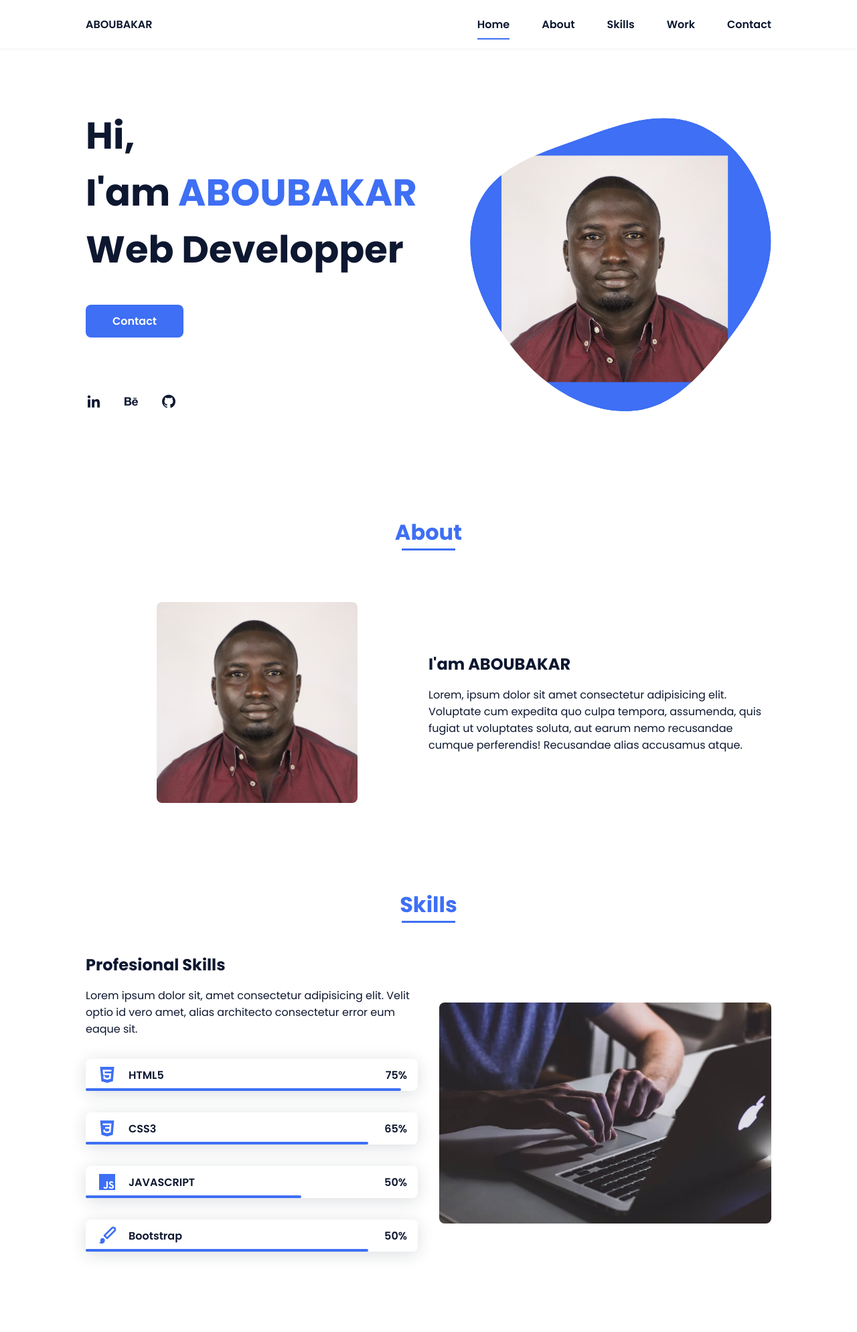
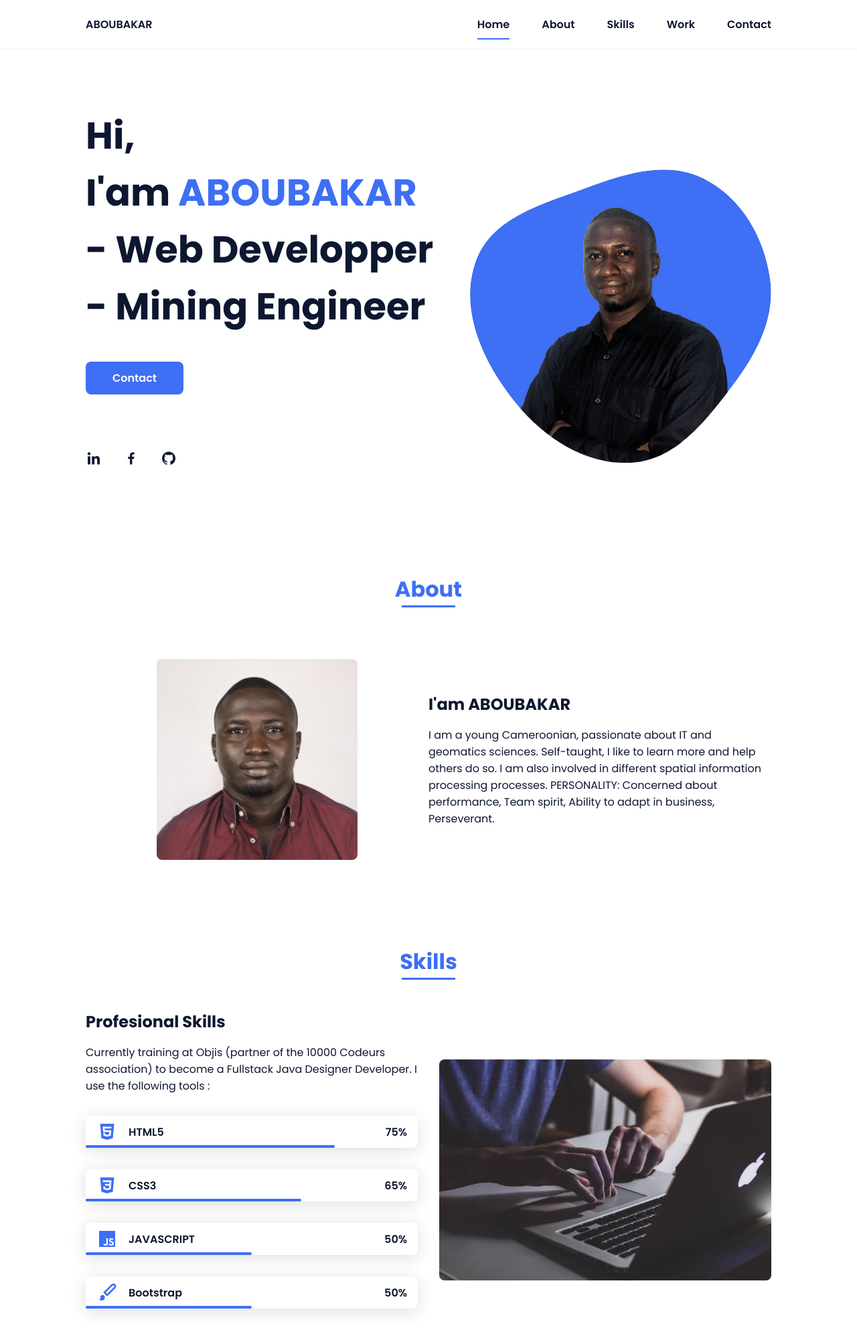
Before and after one commit to Aaboubakar/Porfolio-Aboubakar, a plain HTML site: page index.html in a window 1280 px wide. Shown: the top 1989 px of the page at 67% size. Drawn offline with nearby package versions, Linux system fonts and the light colour scheme.

Commit message:
Modification Porfolio

```diff
--- a/assets/css/styles.css
+++ b/assets/css/styles.css
@@ -291,16 +291,16 @@ img {
   z-index: var(--z-back);
 }
 .skills__html {
-  width: 95%;
+  width: 75%;
 }
 .skills__css {
-  width: 85%;
+  width: 65%;
 }
 .skills__js {
-  width: 65%;
+  width: 50%;
 }
 .skills__ux {
-  width: 85%;
+  width: 50%;
 }
 .skills__img {
   border-radius: 0.5rem;
--- a/index.html
+++ b/index.html
@@ -39,15 +39,15 @@
             <!--===== HOME =====-->
             <section class="home bd-grid" id="home">
                 <div class="home__data">
-                    <h1 class="home__title">Hi,<br>I'am <span class="home__title-color">ABOUBAKAR</span><br> Web Developper</h1>
+                    <h1 class="home__title">Hi,<br>I'am <span class="home__title-color">ABOUBAKAR</span><br>- Web Developper<br>- Mining Engineer </h1>
 
                     <a href="#" class="button">Contact</a>
                 </div>
 
                 <div class="home__social">
-                    <a href="" class="home__social-icon"><i class='bx bxl-linkedin'></i></a>
-                    <a href="" class="home__social-icon"><i class='bx bxl-behance' ></i></a>
-                    <a href="" class="home__social-icon"><i class='bx bxl-github' ></i></a>
+                    <a href="https://www.linkedin.com/in/aboubakar-731b40124" class="home__social-icon"><i class='bx bxl-linkedin'></i></a>
+                    <a href="https://web.facebook.com/profile.php?id=100009407820310&sk=about" class="home__social-icon"><i class='bx bxl-facebook' ></i></a>
+                    <a href="https://github.com/Aaboubakar" class="home__social-icon"><i class='bx bxl-github' ></i></a>
                 </div>
 
                 <div class="home__img">
@@ -57,7 +57,7 @@
                         </mask>
                         <g mask="url(#mask0)">
                             <path d="M9.19024 145.964C34.0253 76.5814 114.865 54.7299 184.111 29.4823C245.804 6.98884 311.86 -14.9503 370.735 14.143C431.207 44.026 467.948 107.508 477.191 174.311C485.897 237.229 454.931 294.377 416.506 344.954C373.74 401.245 326.068 462.801 255.442 466.189C179.416 469.835 111.552 422.137 65.1576 361.805C17.4835 299.81 -17.1617 219.583 9.19024 145.964Z"/>
-                            <image class="home__blob-img" x="50" y="60" href="assets/img/logo.jpg"/>
+                            <image class="home__blob-img" x="50" y="60" href="assets/img/abou1.png"/>
                         </g>
                     </svg>
                 </div>
@@ -74,7 +74,9 @@
 
                     <div>
                         <h2 class="about__subtitle">I'am ABOUBAKAR</h2>
-                        <p class="about__text">Lorem, ipsum dolor sit amet consectetur adipisicing elit. Voluptate cum expedita quo culpa tempora, assumenda, quis fugiat ut voluptates soluta, aut earum nemo recusandae cumque perferendis! Recusandae alias accusamus atque.</p>
+                        <p class="about__text">I am a young Cameroonian, passionate about IT and geomatics sciences.
+                            Self-taught, I like to learn more and help others do so. I am also involved in different spatial information processing processes.
+                            PERSONALITY: Concerned about performance, Team spirit, Ability to adapt in business, Perseverant.</p>
                     </div>
                 </div>
             </section>
@@ -86,7 +88,7 @@
                 <div class="skills__container bd-grid">
                     <div>
                         <h2 class="skills__subtitle">Profesional Skills</h2>
-                        <p class="skills__text">Lorem ipsum dolor sit, amet consectetur adipisicing elit. Velit optio id vero amet, alias architecto consectetur error eum eaque sit.</p>
+                        <p class="skills__text">Currently training at Objis (partner of the 10000 Codeurs association) to become a Fullstack Java Designer Developer. I use the following tools :</p>
                         <div class="skills__data">
                             <div class="skills__names">
                                 <i class='bx bxl-html5 skills__icon'></i>
@@ -189,11 +191,9 @@
         <footer class="footer">
             <p class="footer__title">ABOUBAKAR</p>
             <div class="footer__social">
-                <a href="#" class="footer__icon"><i class='bx bxl-facebook' ></i></a>
-                <a href="#" class="footer__icon"><i class='bx bxl-instagram' ></i></a>
-                <a href="#" class="footer__icon"><i class='bx bxl-twitter' ></i></a>
+                <a href="https://web.facebook.com/profile.php?id=100009407820310&sk=about" class="footer__icon"><i class='bx bxl-facebook' ></i></a>
                 <a href="https://github.com/Aaboubakar" class="footer__icon"><i class='bx bxl-github' ></i></a>
-                <a href="#" class="footer__icon"><i class='bx bxl-linkedin' ></i></a>
+                <a href="https://www.linkedin.com/in/aboubakar-731b40124" class="footer__icon"><i class='bx bxl-linkedin' ></i></a>
             </div>
             <p class="footer__copy">&#169; Porfolio ABOUBAKAR. All rigths reserved</p>
         </footer>
```
Also changed, not shown: assets/img/abou1.png (added).
